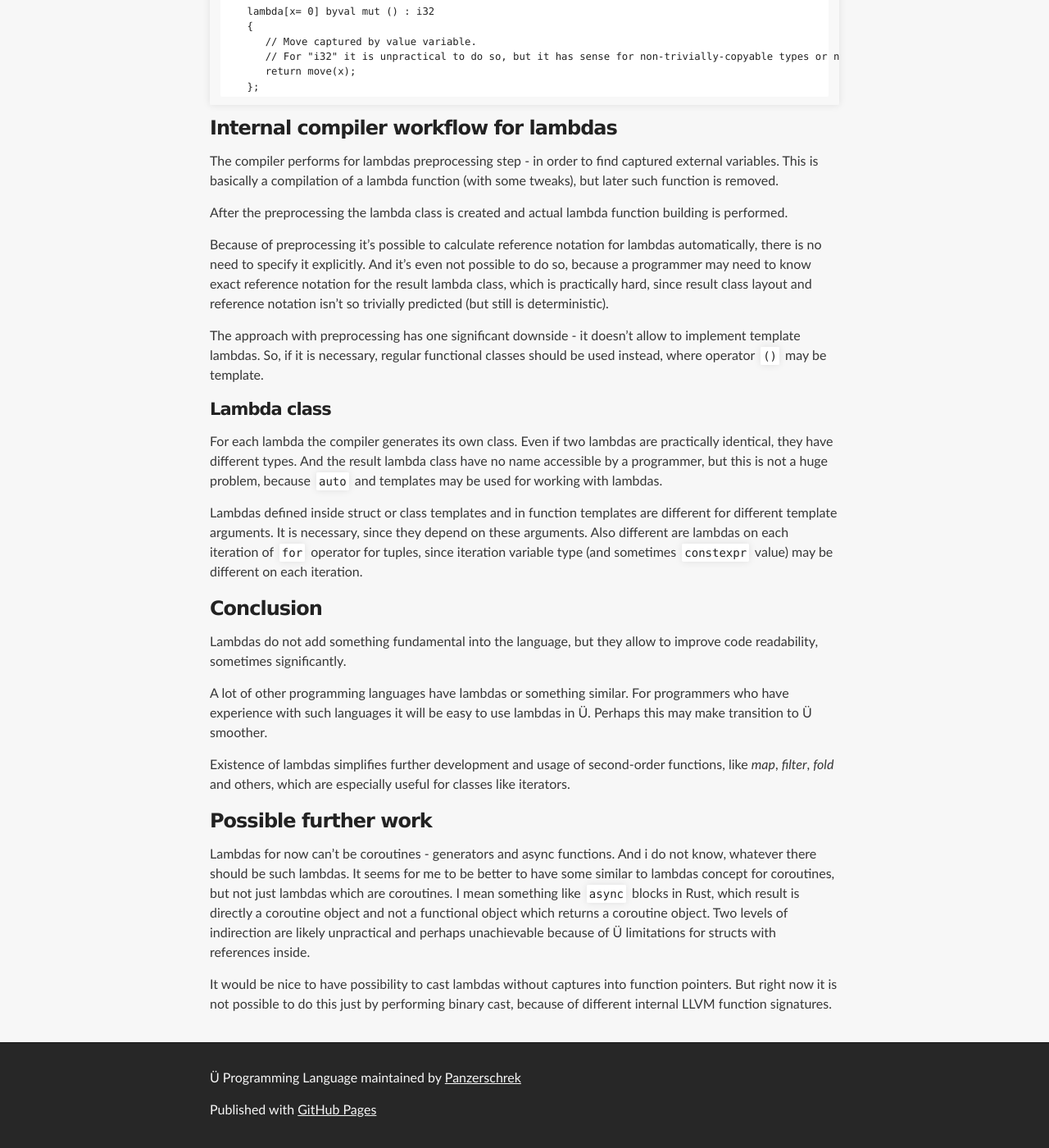
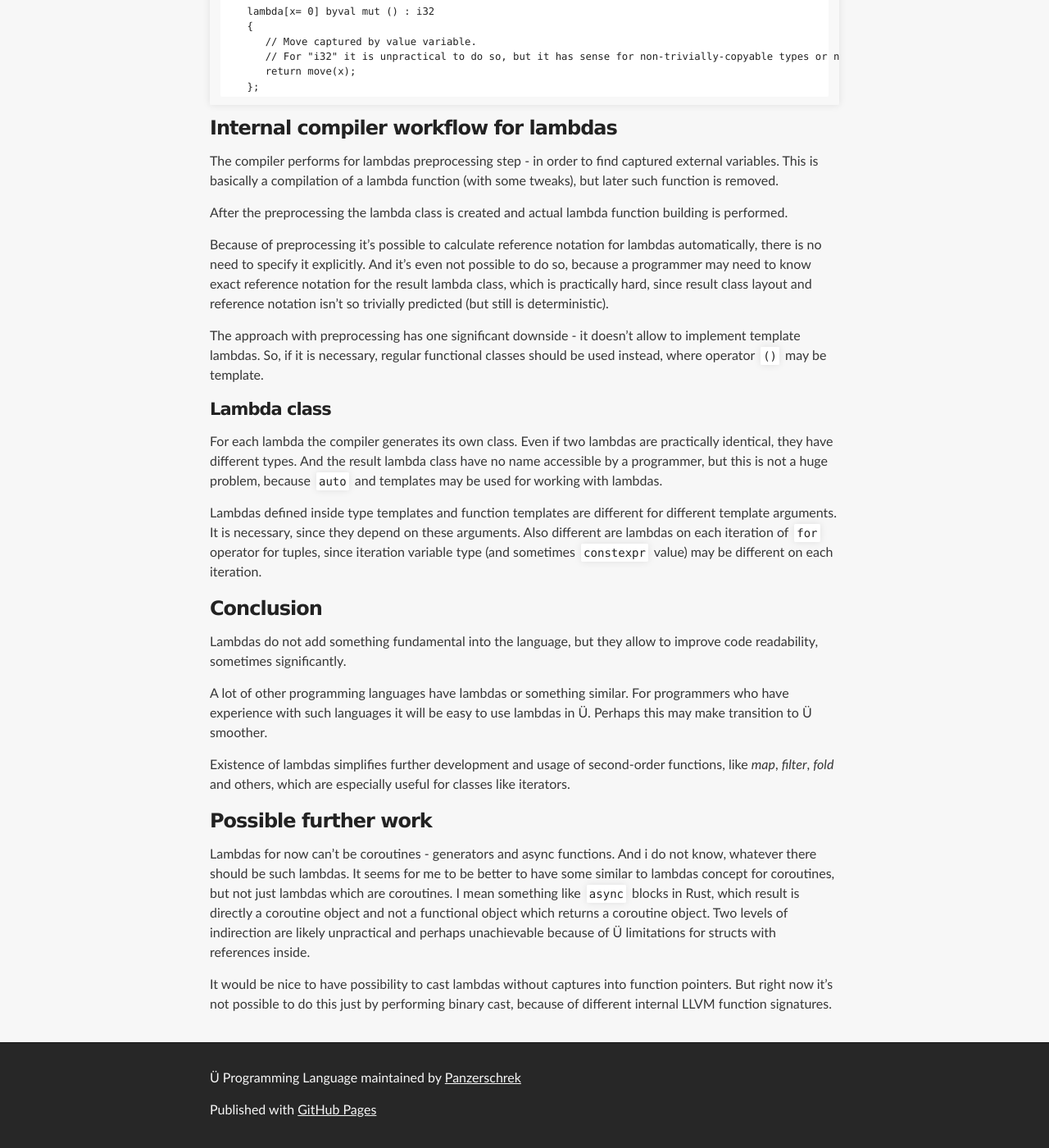
Before and after one commit to Panzerschrek/U-00DC-Sprache-site, a Jekyll site: the page built from _posts/2024-01-13-lambdas.md, in a window 1280 px wide and 1400 px high, scrolled down 3076 px. Shown: the whole window at 82% size. Built offline with Jekyll 4.4.1, drawn with Linux system fonts in a browser that asks for light colours; our own code applies the rules of GitHub Pages for plain Markdown files; some of the changed text lies outside the part shown.

Commit message:
Ispravlenija statji pro lämbdy.

````diff
--- a/_posts/2024-01-13-lambdas.md
+++ b/_posts/2024-01-13-lambdas.md
@@ -30,7 +30,7 @@ fn SortInts( ust::array_view_mut</i32/> ints )
 {
     ust::sort(
         ints,
-        lambda( i32 x, i32 y ) : bool { return x < y; } );
+        lambda( i32 x, i32 y ) : bool { return x > y; } );
 }
 
 ```
@@ -139,7 +139,7 @@ it is useful if copying is too expensive or if an object is non-copyable at all.
 
 ### Lambda this
 
-``this` in lambdas is inaccessible by a programmer.
+`this` in lambdas is inaccessible by a programmer.
 It is so in order to avoid confusion with possible `this` from the surrounding context.
 
 There is possibility to specify lambda `this` mutability.
@@ -189,7 +189,7 @@ For each lambda the compiler generates its own class.
 Even if two lambdas are practically identical, they have different types.
 And the result lambda class have no name accessible by a programmer, but this is not a huge problem, because `auto` and templates may be used for working with lambdas.
 
-Lambdas defined inside struct or class templates and in function templates are different for different template arguments.
+Lambdas defined inside type templates and function templates are different for different template arguments.
 It is necessary, since they depend on these arguments.
 Also different are lambdas on each iteration of `for` operator for tuples, since iteration variable type (and sometimes `constexpr` value) may be different on each iteration.
 
@@ -214,4 +214,4 @@ I mean something like `async` blocks in Rust, which result is directly a corouti
 Two levels of indirection are likely unpractical and perhaps unachievable because of Ü limitations for structs with references inside.
 
 It would be nice to have possibility to cast lambdas without captures into function pointers.
-But right now it is not possible to do this just by performing binary cast, because of different internal LLVM function signatures.
+But right now it's not possible to do this just by performing binary cast, because of different internal LLVM function signatures.
````
Also changed, not shown: other parts of _posts/2024-01-13-lambdas.md (+1 -1 lines).
